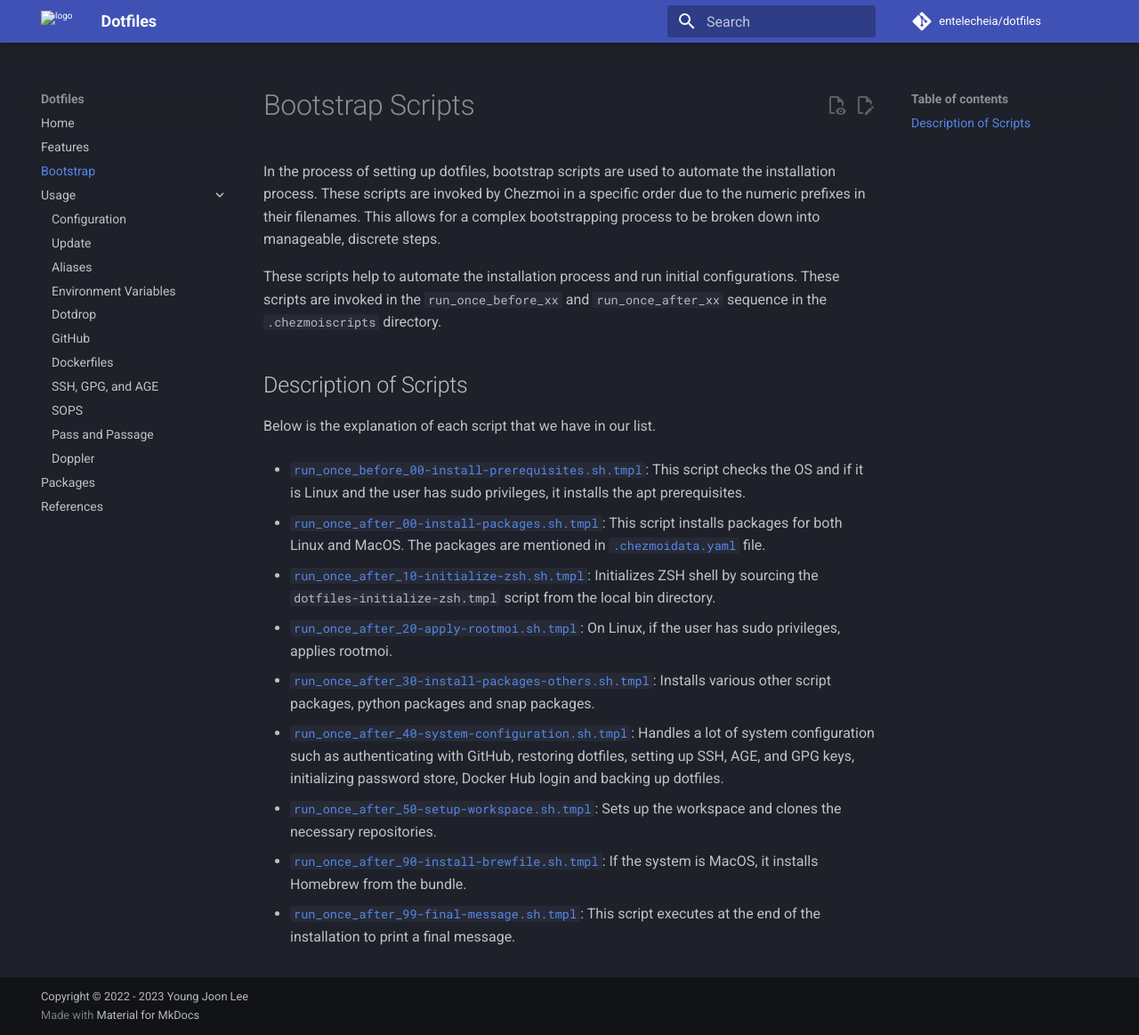
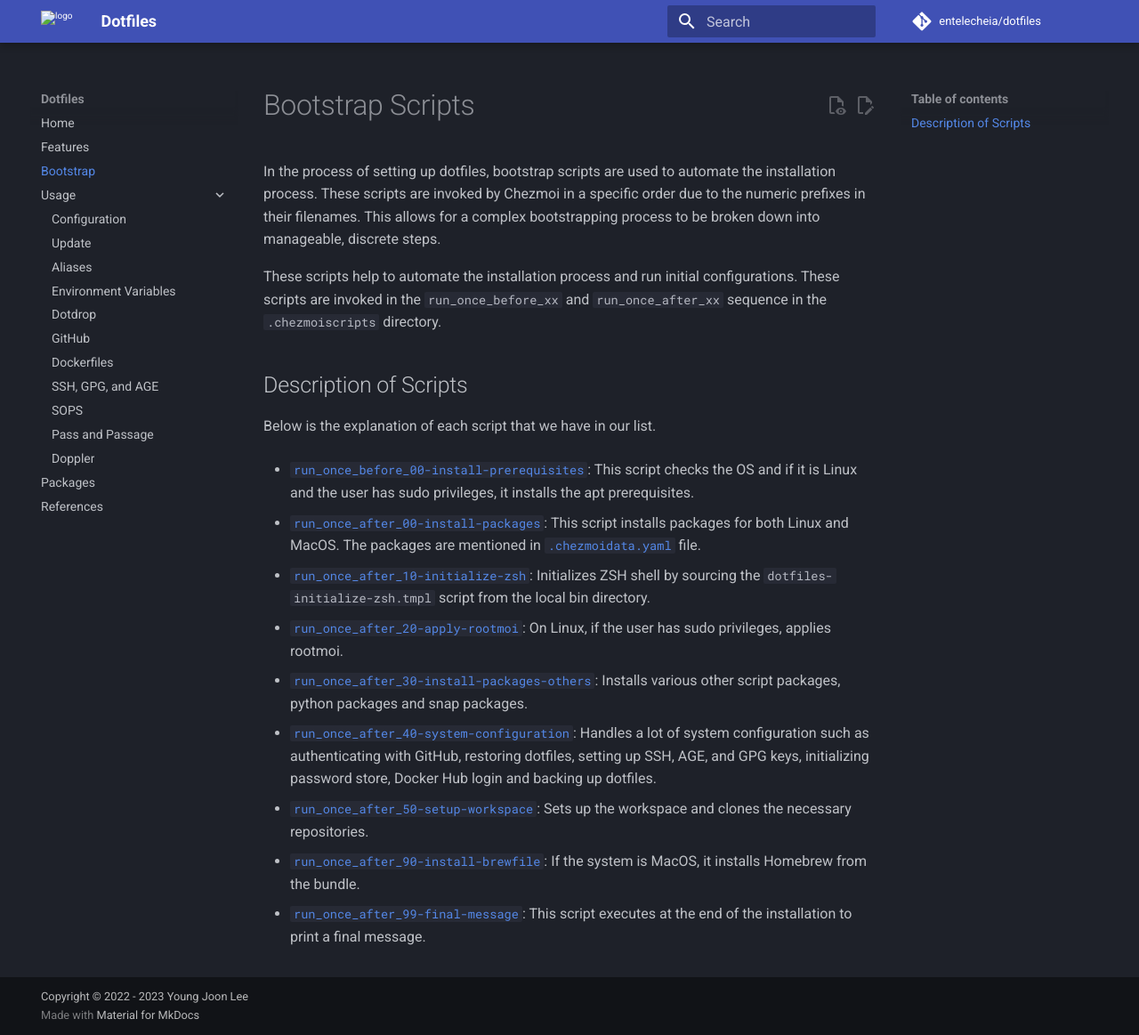
Before and after one commit to entelecheia/dotfiles, an MkDocs documentation site: the page built from docs/bootstrap.md, in a window 1280 px wide and 1163 px high. Shown: the whole window at 89% size. Built offline with MkDocs 1.6.1 and Material for MkDocs 9.7.7, drawn with Linux system fonts in a browser that asks for light colours; comment, search, counter and statistics services are not loaded.

Commit message:
docs: update bootstrap page

```diff
--- a/docs/bootstrap.md
+++ b/docs/bootstrap.md
@@ -8,20 +8,20 @@ These scripts help to automate the installation process and run initial configur
 
 Below is the explanation of each script that we have in our list.
 
-- [`run_once_before_00-install-prerequisites.sh.tmpl`](https://github.com/entelecheia/dotfiles/blob/main/chezmoi/.chezmoiscripts/run_once_after_00-install-packages.sh.tmpl): This script checks the OS and if it is Linux and the user has sudo privileges, it installs the apt prerequisites.
+- [`run_once_before_00-install-prerequisites`](https://github.com/entelecheia/dotfiles/blob/main/chezmoi/.chezmoiscripts/run_once_after_00-install-packages.sh.tmpl): This script checks the OS and if it is Linux and the user has sudo privileges, it installs the apt prerequisites.
 
-- [`run_once_after_00-install-packages.sh.tmpl`](https://github.com/entelecheia/dotfiles/blob/main/chezmoi/.chezmoiscripts/run_once_after_00-install-packages.sh.tmpl): This script installs packages for both Linux and MacOS. The packages are mentioned in [`.chezmoidata.yaml`](https://github.com/entelecheia/dotfiles/blob/main/chezmoi/.chezmoidata.yaml) file.
+- [`run_once_after_00-install-packages`](https://github.com/entelecheia/dotfiles/blob/main/chezmoi/.chezmoiscripts/run_once_after_00-install-packages.sh.tmpl): This script installs packages for both Linux and MacOS. The packages are mentioned in [`.chezmoidata.yaml`](https://github.com/entelecheia/dotfiles/blob/main/chezmoi/.chezmoidata.yaml) file.
 
-- [`run_once_after_10-initialize-zsh.sh.tmpl`](https://github.com/entelecheia/dotfiles/blob/main/chezmoi/.chezmoiscripts/run_once_after_10-initialize-zsh.sh.tmpl): Initializes ZSH shell by sourcing the `dotfiles-initialize-zsh.tmpl` script from the local bin directory.
+- [`run_once_after_10-initialize-zsh`](https://github.com/entelecheia/dotfiles/blob/main/chezmoi/.chezmoiscripts/run_once_after_10-initialize-zsh.sh.tmpl): Initializes ZSH shell by sourcing the `dotfiles-initialize-zsh.tmpl` script from the local bin directory.
 
-- [`run_once_after_20-apply-rootmoi.sh.tmpl`](https://github.com/entelecheia/dotfiles/blob/main/chezmoi/.chezmoiscripts/run_once_after_20-apply-rootmoi.sh.tmpl): On Linux, if the user has sudo privileges, applies rootmoi.
+- [`run_once_after_20-apply-rootmoi`](https://github.com/entelecheia/dotfiles/blob/main/chezmoi/.chezmoiscripts/run_once_after_20-apply-rootmoi.sh.tmpl): On Linux, if the user has sudo privileges, applies rootmoi.
 
-- [`run_once_after_30-install-packages-others.sh.tmpl`](https://github.com/entelecheia/dotfiles/blob/main/chezmoi/.chezmoiscripts/run_once_after_30-install-packages-others.sh.tmpl): Installs various other script packages, python packages and snap packages.
+- [`run_once_after_30-install-packages-others`](https://github.com/entelecheia/dotfiles/blob/main/chezmoi/.chezmoiscripts/run_once_after_30-install-packages-others.sh.tmpl): Installs various other script packages, python packages and snap packages.
 
-- [`run_once_after_40-system-configuration.sh.tmpl`](https://github.com/entelecheia/dotfiles/blob/main/chezmoi/.chezmoiscripts/run_once_after_40-system-configuration.sh.tmpl): Handles a lot of system configuration such as authenticating with GitHub, restoring dotfiles, setting up SSH, AGE, and GPG keys, initializing password store, Docker Hub login and backing up dotfiles.
+- [`run_once_after_40-system-configuration`](https://github.com/entelecheia/dotfiles/blob/main/chezmoi/.chezmoiscripts/run_once_after_40-system-configuration.sh.tmpl): Handles a lot of system configuration such as authenticating with GitHub, restoring dotfiles, setting up SSH, AGE, and GPG keys, initializing password store, Docker Hub login and backing up dotfiles.
 
-- [`run_once_after_50-setup-workspace.sh.tmpl`](https://github.com/entelecheia/dotfiles/blob/main/chezmoi/.chezmoiscripts/run_once_after_50-setup-workspace.sh.tmpl): Sets up the workspace and clones the necessary repositories.
+- [`run_once_after_50-setup-workspace`](https://github.com/entelecheia/dotfiles/blob/main/chezmoi/.chezmoiscripts/run_once_after_50-setup-workspace.sh.tmpl): Sets up the workspace and clones the necessary repositories.
 
-- [`run_once_after_90-install-brewfile.sh.tmpl`](https://github.com/entelecheia/dotfiles/blob/main/chezmoi/.chezmoiscripts/run_once_after_90-install-brewfile.sh.tmpl): If the system is MacOS, it installs Homebrew from the bundle.
+- [`run_once_after_90-install-brewfile`](https://github.com/entelecheia/dotfiles/blob/main/chezmoi/.chezmoiscripts/run_once_after_90-install-brewfile.sh.tmpl): If the system is MacOS, it installs Homebrew from the bundle.
 
-- [`run_once_after_99-final-message.sh.tmpl`](https://github.com/entelecheia/dotfiles/blob/main/chezmoi/.chezmoiscripts/run_once_after_99-final-message.sh.tmpl): This script executes at the end of the installation to print a final message.
+- [`run_once_after_99-final-message`](https://github.com/entelecheia/dotfiles/blob/main/chezmoi/.chezmoiscripts/run_once_after_99-final-message.sh.tmpl): This script executes at the end of the installation to print a final message.
```
